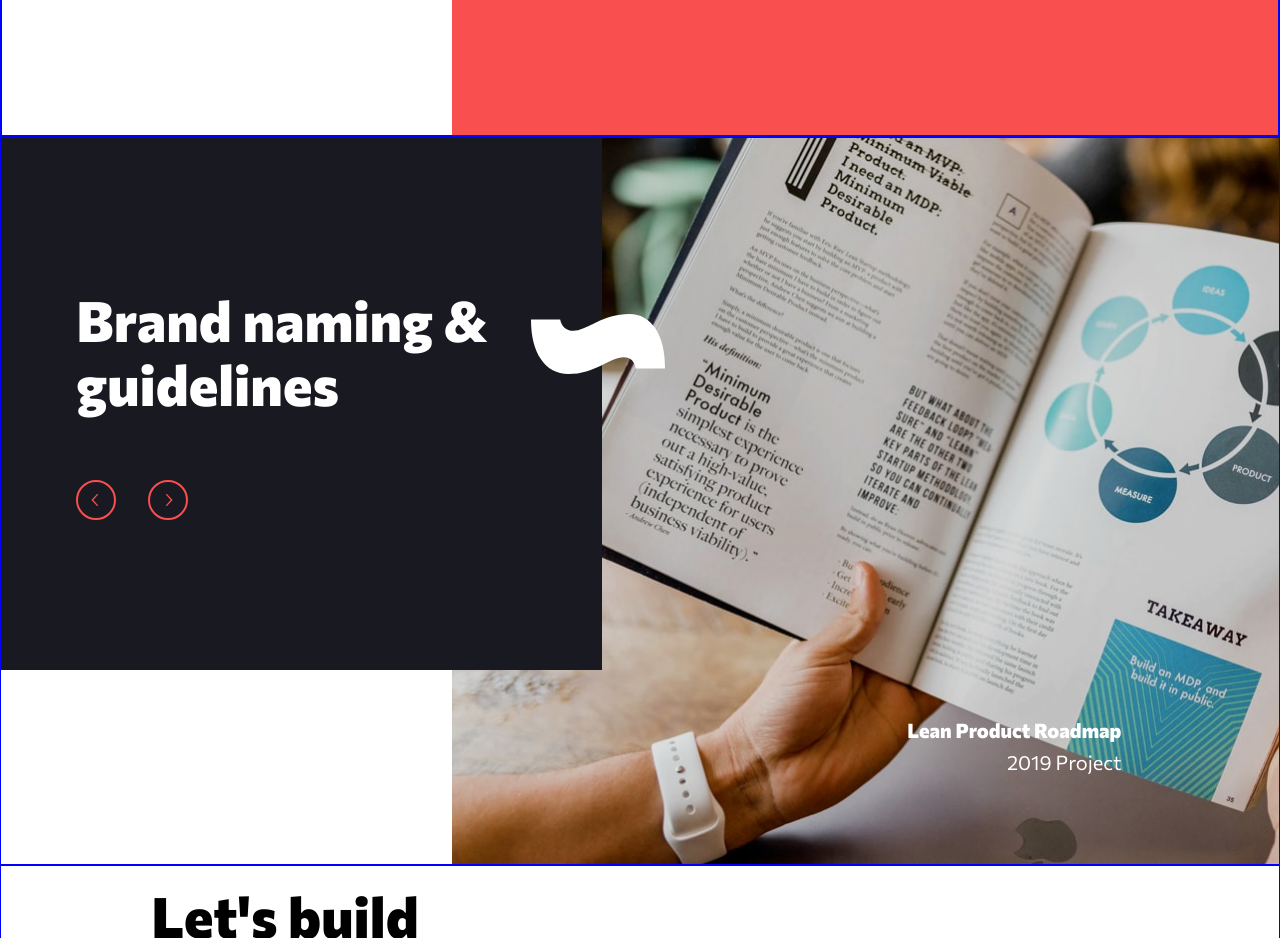
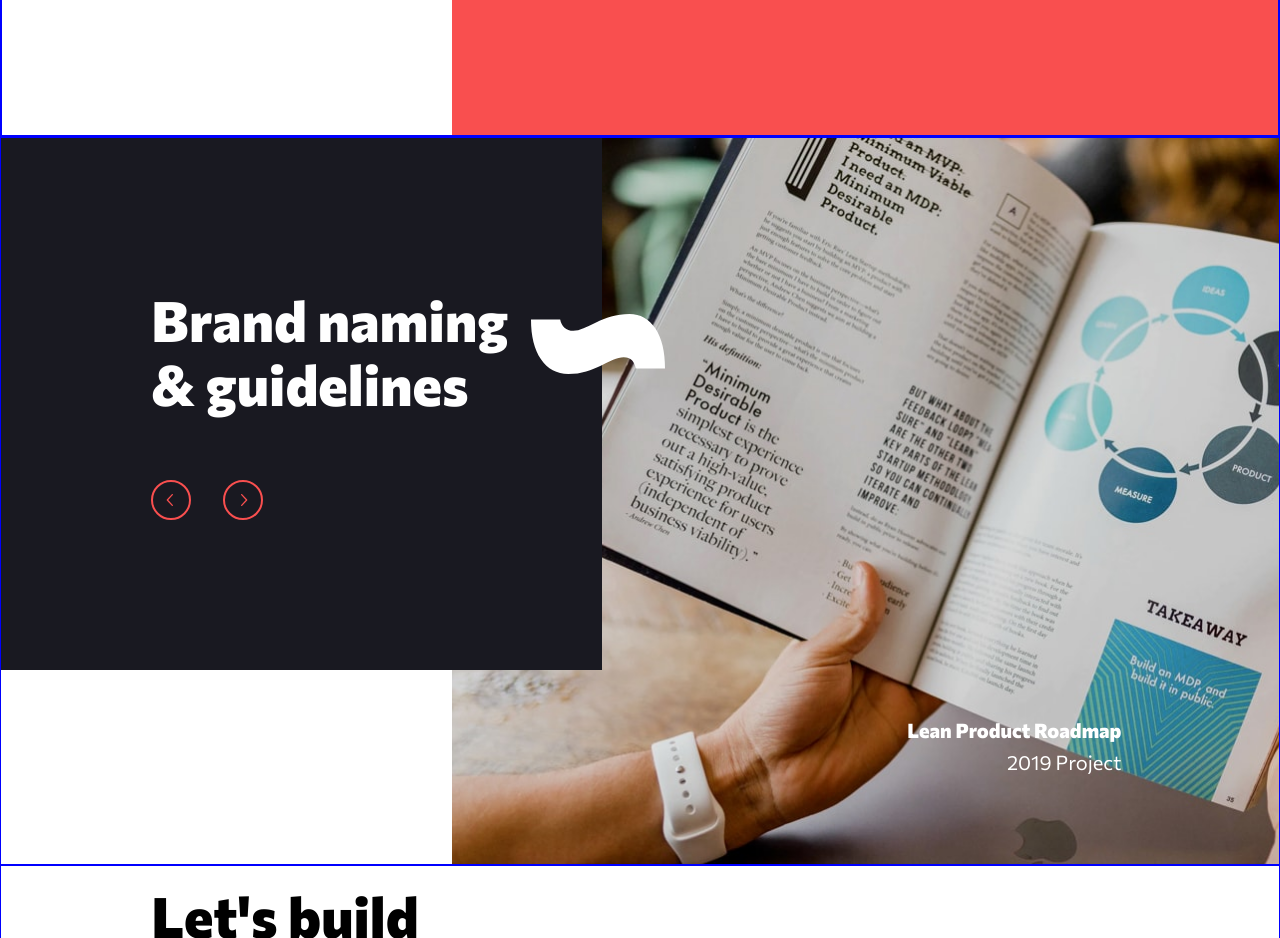
Before and after one commit to JesusKreist/creative-website, a Next.js app: page / in a window 1280 px wide. Shown: the part 2600-3538 px from the top of the page. Built offline with nearby package versions, Linux system fonts and the light colour scheme.

Commit message:
Move location of text on SliderText component grid

```diff
--- a/components/Slide/SlideText.tsx
+++ b/components/Slide/SlideText.tsx
@@ -46,7 +46,7 @@ const SlideText: React.FC<SlideTextProps> = ({
           base: "2 / -2",
           md: "3 / span 13",
           lg: "span 10 / -3",
-          xl: "span 12 / -3",
+          xl: "5 / 15",
           "2xl": "span 10 / -3",
         }}
         color={{ base: "white" }}
```
